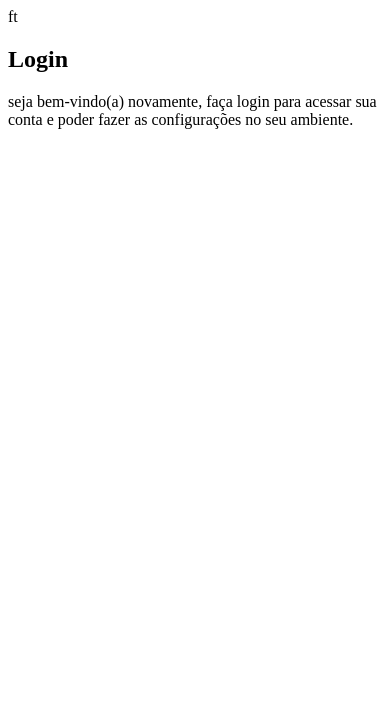
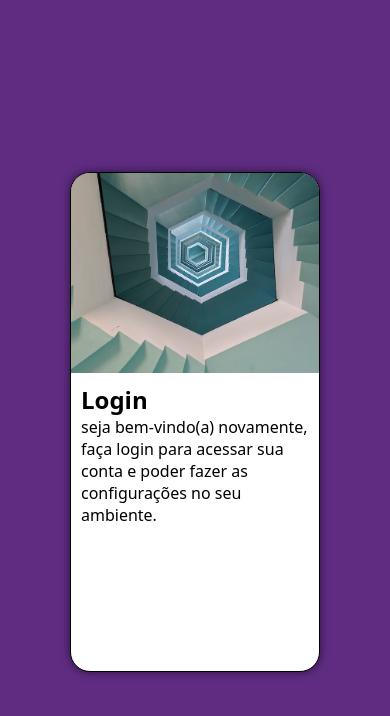
Before and after one commit to torreskauan/projeto-login, a plain HTML site: page index.html in a window 390 px wide. Drawn offline with Linux system fonts and the light colour scheme.

Commit message:
estrutura mobile first 1/2

```diff
--- a/estilos/style.css
+++ b/estilos/style.css
@@ -2,5 +2,53 @@
 
 /*
     Paleta de cores:
+    verde: #49a09d
+    lilás: #5f2c82
+*/
 
-*/
+*{
+    font-family: system-ui, -apple-system, BlinkMacSystemFont, 'Segoe UI', Roboto, Oxygen, Ubuntu, Cantarell, 'Open Sans', 'Helvetica Neue', sans-serif;
+    padding: 0px;
+    margin: 0px;
+    box-sizing: border-box;
+
+}
+
+body,html{
+    background-color:#5f2c82 ;
+    height: 100vh;
+    width: 100vw;
+}
+
+main{
+    position: relative;
+    height: 100vh;
+    width: 100vw;
+}
+
+section#login{
+    position: absolute;
+    top: 50%;
+    left: 50%;
+    transform: translate(-50%, -50%);
+    overflow: hidden;
+
+    background: white;
+    border: 1px solid rgb(0, 0, 0);
+    border-radius: 20px;
+    width: 250px;
+    height: 500px;
+    box-shadow:  0px 0px 10px rgba(0, 0, 0, 0.562);
+}
+
+section#login div#imagem{
+    height: 200px;
+
+    background: #5f2c82 url(../imagens/entrada.jpg) center  no-repeat ;
+    background-size: cover;
+}
+
+section#login div#formulario{
+    display: block;
+    padding: 10px;
+}
--- a/index.html
+++ b/index.html
@@ -10,7 +10,7 @@
     <main>
         <section id="login">
             <div id="imagem">
-                ft
+
             </div>
 
             <div id="formulario">
```
